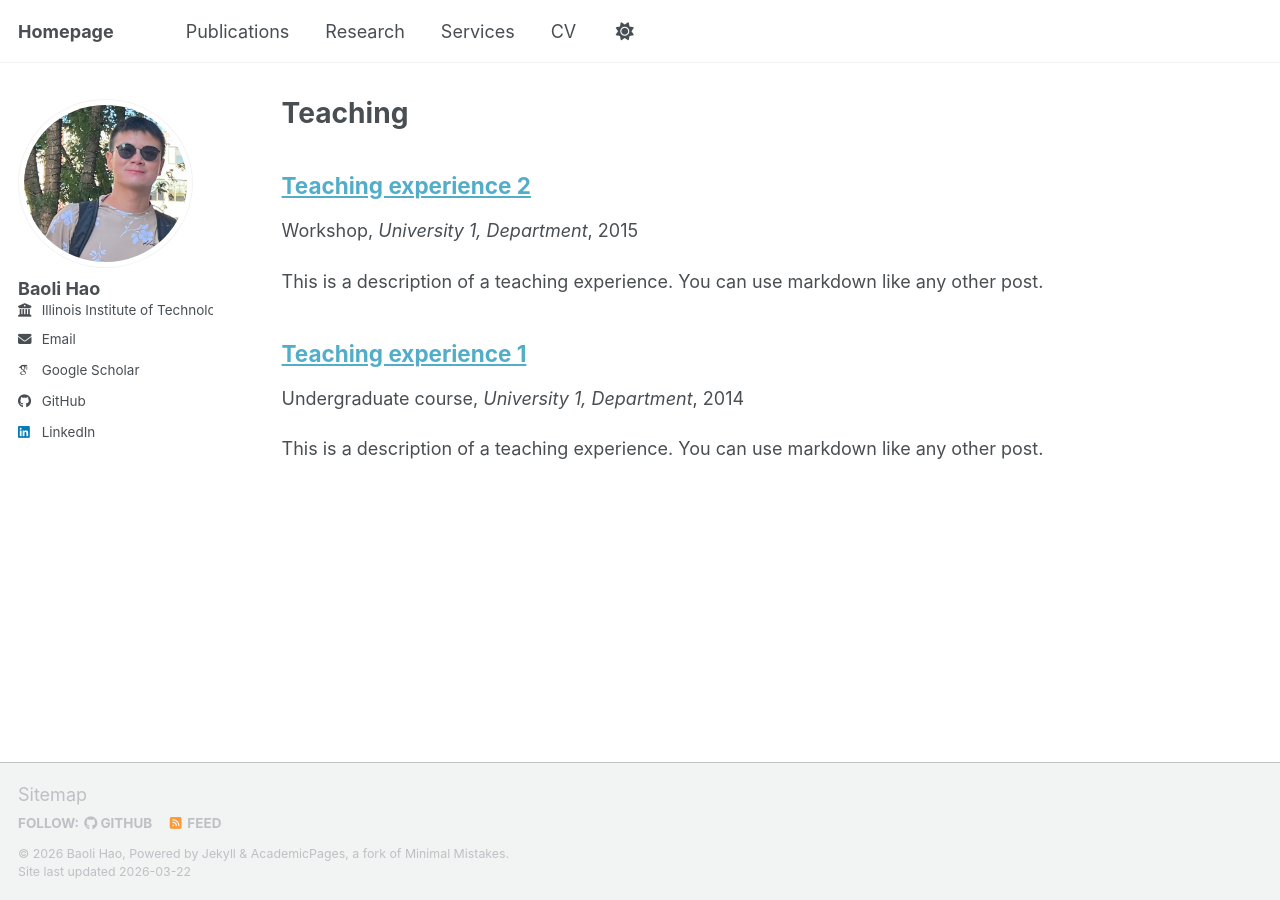
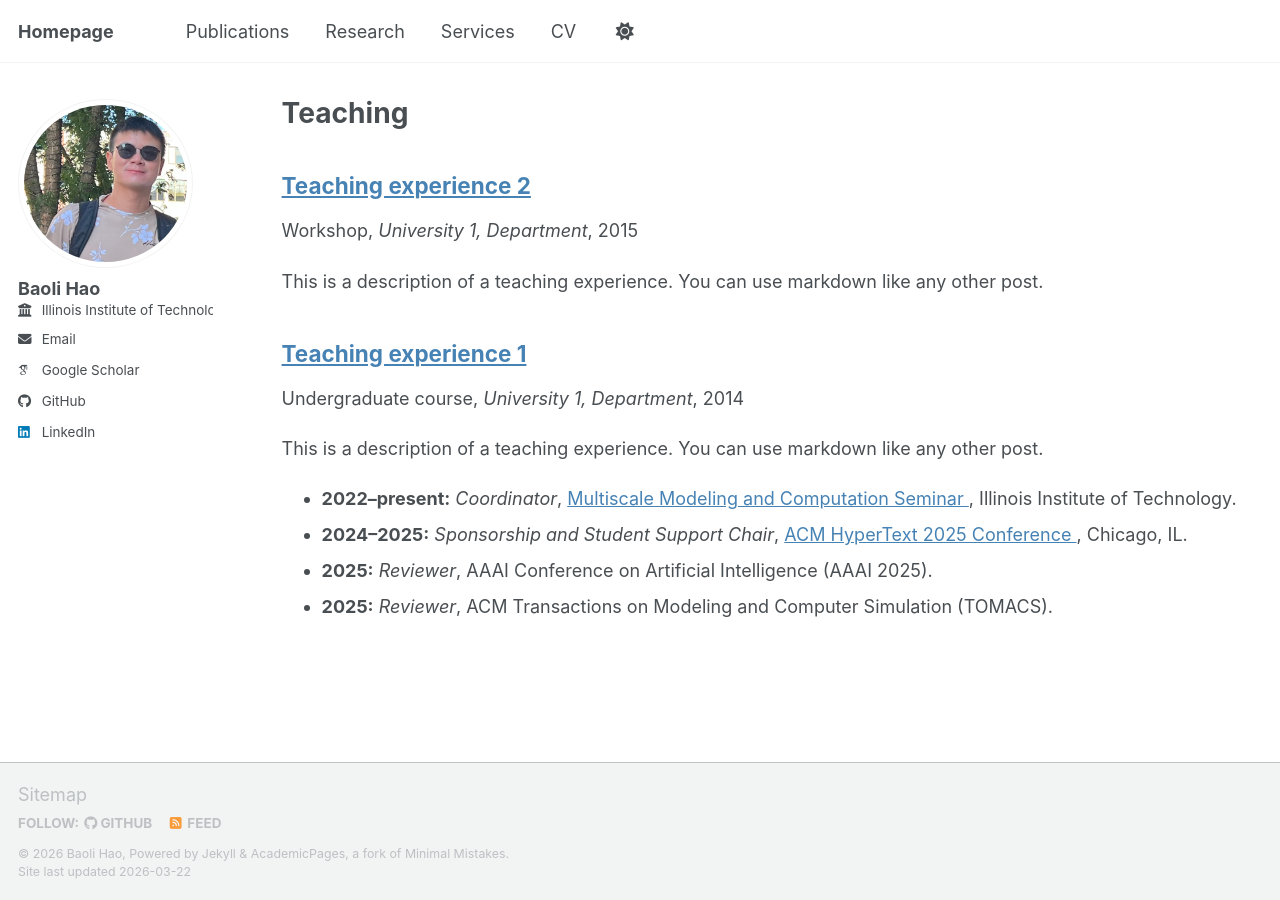
Before and after one commit to baolihao/baolihao.github.io, a Jekyll site: the page built from _pages/teaching.html, in a window 1280 px wide. Built offline with Jekyll 4.4.1, drawn with Linux system fonts in a browser that asks for light colours; some web fonts are replaced; a script bundle is joined from its source files by our own code; library files that are not in the unit come from our copies.

Commit message:
Update teaching.html

```diff
--- a/_pages/teaching.html
+++ b/_pages/teaching.html
@@ -10,3 +10,34 @@ author_profile: true
 {% for post in site.teaching reversed %}
   {% include archive-single.html %}
 {% endfor %}
+<style>
+  .page__content, .archive { text-align: justify; }
+  .page__content a, .archive a { color: #4682B4; }
+  .page__content a:hover, .archive a:hover { color: #2a5f8a; }
+</style>
+
+<ul>
+  <li>
+    <strong>2022–present:</strong> <i>Coordinator</i>,
+    <a href="https://sites.google.com/view/multiscaleiit/home">
+      Multiscale Modeling and Computation Seminar
+    </a>, Illinois Institute of Technology.
+  </li>
+
+  <li>
+    <strong>2024–2025:</strong> <i>Sponsorship and Student Support Chair</i>,
+    <a href="https://ht.acm.org/ht2025/organizers/">
+      ACM HyperText 2025 Conference
+    </a>, Chicago, IL.
+  </li>
+
+  <li>
+    <strong>2025:</strong> <i>Reviewer</i>,
+    AAAI Conference on Artificial Intelligence (AAAI 2025).
+  </li>
+
+  <li>
+    <strong>2025:</strong> <i>Reviewer</i>,
+    ACM Transactions on Modeling and Computer Simulation (TOMACS).
+  </li>
+</ul>
```
